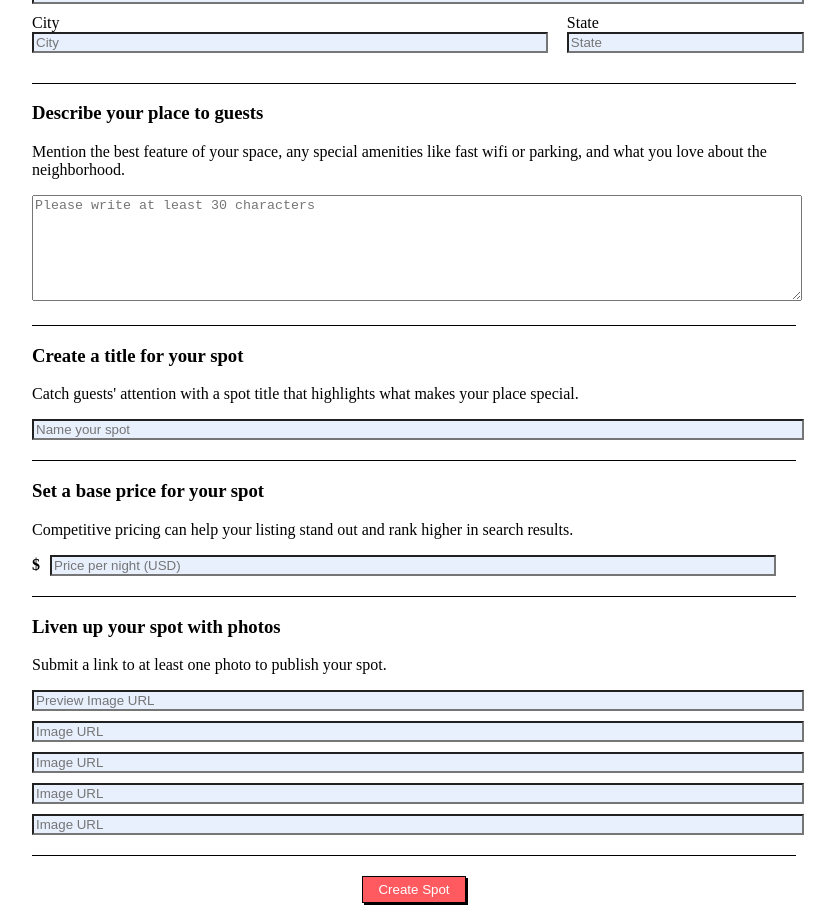
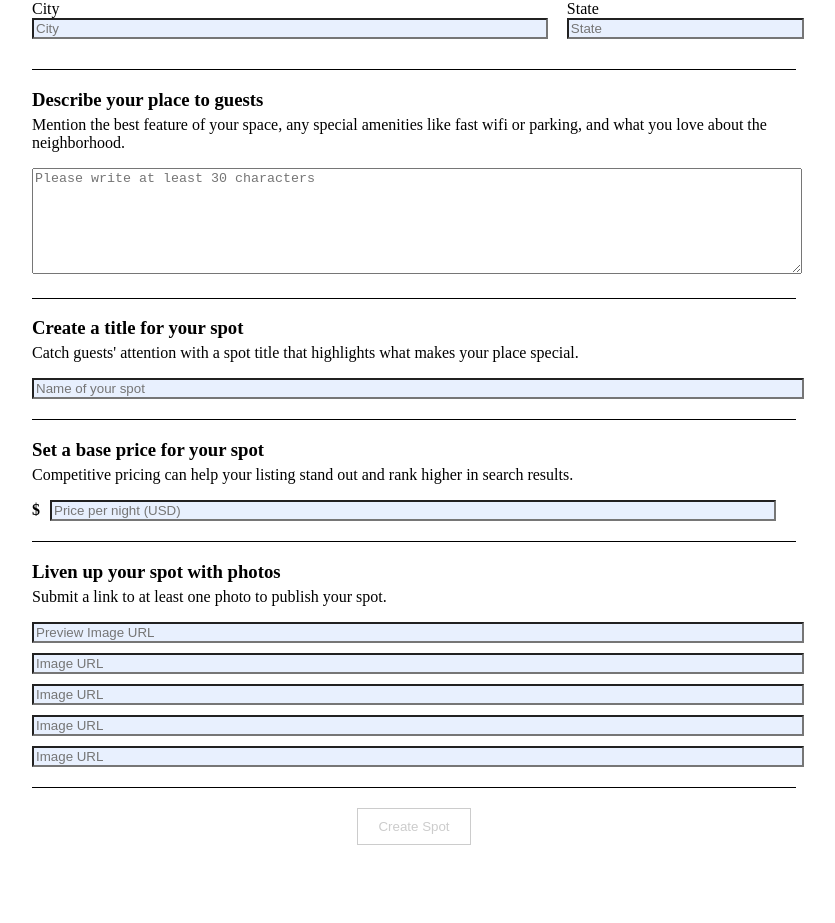
Before and after one commit to kwongit/API-project, a React (Create React App) app in the folder frontend/: page /spots/new in a window 1280 px wide. Shown: the part 301-1224 px from the top of the page, without its empty margins (226-1061 px from the left). After the commit the page ends 1166 px from the top, so only its background shows below. Built offline with nearby package versions, Linux system fonts and the light colour scheme; no server answers.

Commit message:
finished create a spot

```diff
--- a/frontend/src/components/Spots/CreateSpot.js
+++ b/frontend/src/components/Spots/CreateSpot.js
@@ -18,6 +18,7 @@ export const CreateSpot = ({ user }) => {
   const [imgTwo, setImgTwo] = useState("");
   const [imgThree, setImgThree] = useState("");
   const [imgFour, setImgFour] = useState("");
+
   const [submitted, setSubmitted] = useState(false);
   const [errors, setErrors] = useState({});
 
@@ -27,12 +28,11 @@ export const CreateSpot = ({ user }) => {
   useEffect(() => {
     const errors = {};
 
-    // if (!country.length) errors.country = "Country is required";
     if (!country) errors.country = "Country is required";
     if (!address) errors.address = "Address is required";
     if (!city) errors.city = "City is required";
     if (!state) errors.state = "State is required";
-    if (!description)
+    if (!description || description.length < 30)
       errors.description = "Description needs 30 or more characters";
     if (!name) errors.name = "Name is required";
     if (!price || price < 1) errors.price = "Price is required";
@@ -221,7 +221,7 @@ export const CreateSpot = ({ user }) => {
             type="text"
             value={name}
             onChange={(e) => setName(e.target.value)}
-            placeholder="Name your spot"
+            placeholder="Name of your spot"
           />
           {errors.name && submitted && (
             <p className="on-submit-errors">{errors.name}</p>
@@ -299,7 +299,26 @@ export const CreateSpot = ({ user }) => {
         </div>
 
         <div className="button-container">
-          <button className="create-spot-button" type="submit">
+          <button
+            className="create-spot-button"
+            type="submit"
+            disabled={
+              !(
+                address ||
+                city ||
+                state ||
+                country ||
+                name ||
+                description ||
+                price ||
+                previewImg ||
+                imgOne ||
+                imgTwo ||
+                imgThree ||
+                imgFour
+              )
+            }
+          >
             Create Spot
           </button>
         </div>
--- a/frontend/src/components/Spots/Spots.css
+++ b/frontend/src/components/Spots/Spots.css
@@ -1,6 +1,14 @@
 .create-spot-form-container {
   margin-left: 250px;
   margin-right: 250px;
+}
+
+h3 {
+  margin-bottom: 0px;
+}
+
+p {
+  margin-top: 5px;
 }
 
 .address-container {
@@ -52,12 +60,21 @@
 }
 
 .create-spot-button {
+  cursor: not-allowed;
+  background-color: #FFFFFF;
+  color: #CCCCCC;
+  border: 1px solid #CCCCCC;
+  box-shadow: 2px 2px CCCCCC;
+  padding: 10px 20px;
+}
+
+.create-spot-button:not([disabled]) {
   cursor: pointer;
   background-color: #FF5A5F;
   color: white;
   border: 1px solid black;
   box-shadow: 2px 2px black;
-  padding: 5px 15px;
+  padding: 10px 20px;
 }
 
 .on-submit-errors {
```
